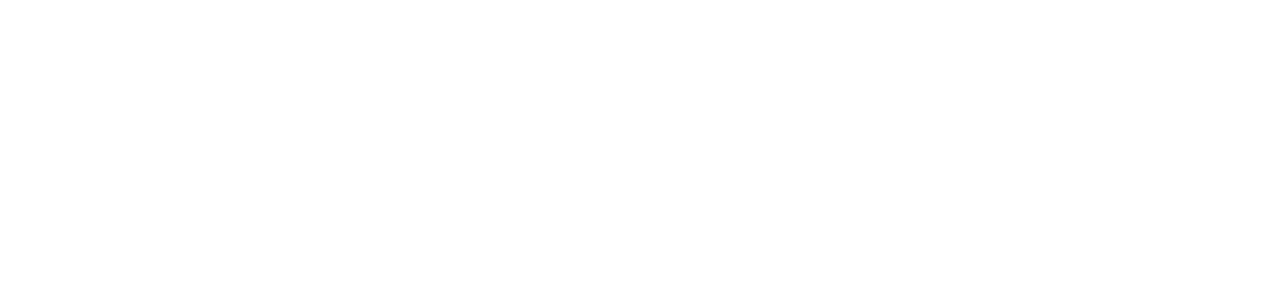
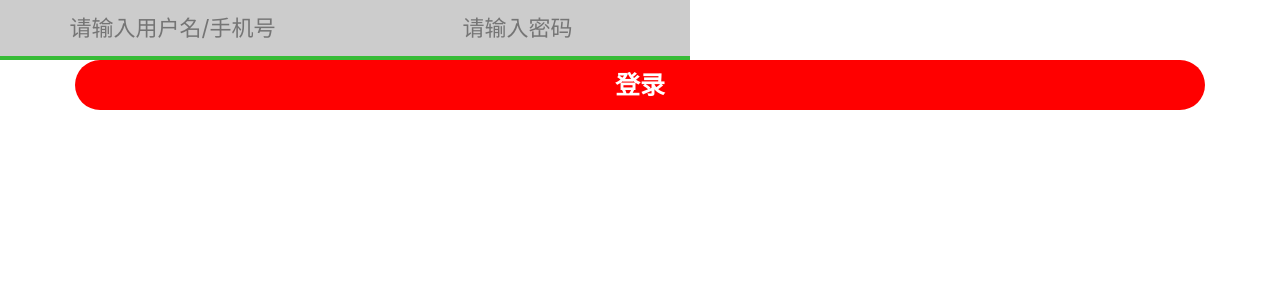
Before and after one commit to unidfj/vue-, a Vue app: page /login in a window 1280 px wide. Shown: the top 300 px of the page. Built offline with nearby package versions, Linux system fonts and the light colour scheme.

Commit message:
封装文本框和按钮

```diff
--- a/babel.config.js
+++ b/babel.config.js
@@ -1,5 +1,12 @@
 module.exports = {
   presets: [
     '@vue/cli-plugin-babel/preset'
+  ],
+  plugins: [
+    ['import', {
+      libraryName: 'vant',
+      libraryDirectory: 'es',
+      style: true
+    }, 'vant']
   ]
 }
--- a/package.json
+++ b/package.json
@@ -8,6 +8,7 @@
   },
   "dependencies": {
     "core-js": "^3.4.4",
+    "vant": "^2.4.1",
     "vue": "^2.6.10",
     "vue-router": "^3.1.3"
   },
@@ -15,6 +16,7 @@
     "@vue/cli-plugin-babel": "^4.1.0",
     "@vue/cli-plugin-router": "^4.1.0",
     "@vue/cli-service": "^4.1.0",
+    "babel-plugin-import": "^1.13.0",
     "less": "^3.0.4",
     "less-loader": "^5.0.0",
     "vue-template-compiler": "^2.6.10"
--- a/src/App.vue
+++ b/src/App.vue
@@ -1,6 +1,5 @@
 <template>
   <div id="app">
-
     <router-view></router-view>
   </div>
 </template>
--- /dev/null
+++ b/src/components/mybutton.vue
@@ -0,0 +1,29 @@
+<template>
+  <div class="btn" >
+    <slot></slot>
+  </div>
+</template>
+
+<script>
+export default {
+
+};
+</script>
+
+<style lang="less" scoped>
+.btn {
+  width: 318*100vw/360;
+  height: 50px;
+  background-color: red;
+  color: #fff;
+  line-height: 50px;
+  text-align: center;
+  border-radius: 25px;
+  font-size: 25px;
+  font-weight: 700;
+  margin: 0 auto
+}
+.primary{
+
+}
+</style>
--- /dev/null
+++ b/src/components/myinput.vue
@@ -0,0 +1,62 @@
+<template>
+  <input
+    type="text"
+    class="inp"
+    :class="{ chenggong: type, shibai: !type }"
+    @input="handelinput"
+    @blur="handelblur"
+  />
+</template>
+
+<script>
+export default {
+  props: ["ruler", "tips"],
+  data() {
+    return {
+      type: true
+    };
+  },
+  methods: {
+    //input事件:判断输入的是否符合父组件传过来的ruler 不符合再执行传过来的tips
+    handelinput(e) {
+      this.$emit("input", e.target.value);
+      //&&this.ruler是保证引用页面有传入了 ruler
+      if (this.ruler.test(e.target.value) && this.ruler) {
+        this.type = true;
+        // console.log(123123)
+      } else this.type = false;
+    },
+    //失焦事件:判断
+    handelblur(e) {
+      this.$emit("input", e.target.value);
+      if (this.ruler.test(e.target.value) && this.ruler) {
+        //引入toast就已经挂载在Vue中,fail错误触发 message提示信息 duration提示持续时间
+        this.$toast.fail({
+          message: this.tips || "输入不正确",
+          duration: 3000
+        });
+      }
+    }
+  }
+};
+</script>
+
+<style lang="less" scoped>
+.inp {
+  background-color: #ccc;
+  width: 318/360 * 100wh;
+  height: 60px;
+  outline: 0;
+  border: 0;
+  border-bottom: 2px solid #000;
+  font-size: 22px;
+  line-height: 60px;
+  text-align: center;
+}
+.chenggong {
+  border-bottom: 4px solid rgb(54, 187, 54);
+}
+.shibai {
+  border-bottom: 4px solid rgb(112, 29, 29);
+}
+</style>
--- a/src/main.js
+++ b/src/main.js
@@ -3,7 +3,13 @@
 import router from './router'
 
 Vue.config.productionTip = false
+//vant轻
+import {
+  Button,
+  Toast
+} from 'vant'
 
+Vue.use(Button).use(Toast)
 new Vue({
   router,
   render: h => h(App)
--- a/src/router/index.js
+++ b/src/router/index.js
@@ -5,7 +5,7 @@
 
 const routes = [
   {
-    path: 'login',
+    path: '/login',
     name: 'login',
     component:login
    }
--- a/src/views/login.vue
+++ b/src/views/login.vue
@@ -1,15 +1,41 @@
 <template>
-  <div>
-
+  <div class="loginbtn">
+    <inp
+      :ruler='/^(\d{5,6})$|^(1\d{11})$/'
+      tips="用户名/手机号有误"
+      placeholder="请输入用户名/手机号"
+      v-model="user.username"
+    ></inp>
+    <inp
+      :ruler='/^\d{3,16}$/'
+      tips="密码输入有误"
+      placeholder="请输入密码"
+      v-model="user.password"
+    ></inp>
+    <btn>登录</btn>
   </div>
 </template>
 
 <script>
+import btn from "@/components/mybutton.vue";
+import inp from "@/components/myinput.vue";
 export default {
-
-}
+  components: {
+    btn,
+    inp
+  },
+  data() {
+    return {
+      type: false,
+      user: {
+        username: "",
+        password: ""
+      }
+    };
+  },
+  methods: {
+  }
+};
 </script>
 
-<style>
-
-</style>
+<style lang="less"></style>
```
Also changed, not shown: src/components/HelloWorld.vue (deleted, +0 -58 lines), 1 other file (tests, documents, lock files or other folders).
